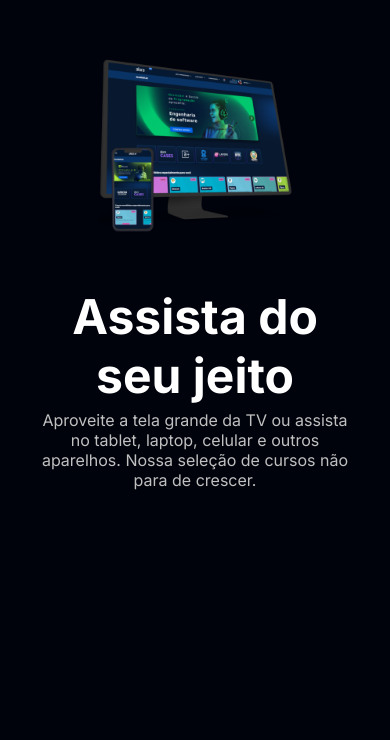
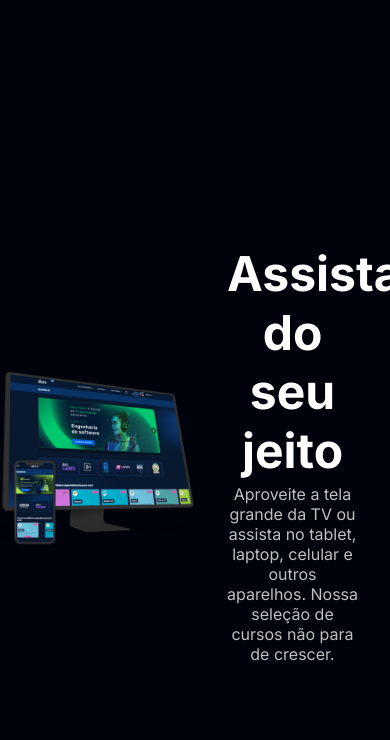
Before and after one commit to livmarinho/aluraplus, a plain HTML site: page index.html in a window 390 px wide. Shown: the part 844-1584 px from the top of the page. Drawn offline with Linux system fonts and the light colour scheme.

Commit message:
css media principal

```diff
--- a/estilo/style.css
+++ b/estilo/style.css
@@ -176,7 +176,7 @@ body {
 }
 
 @media screen and (max-width: 768px) {
-    .container {
+    .principal {
         display: block;
         background-image: none;
     }
```
